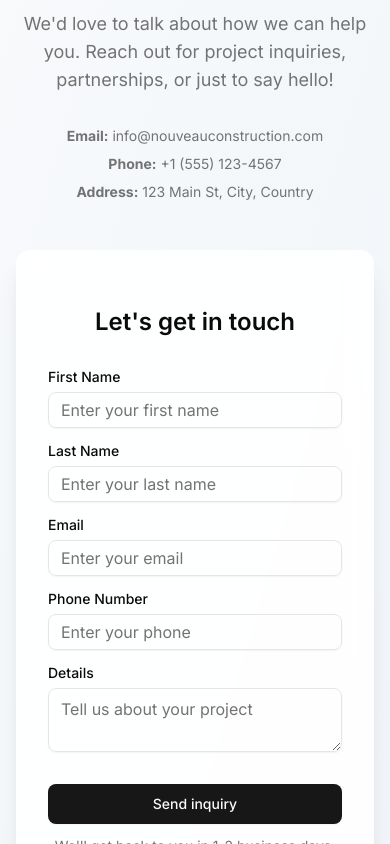
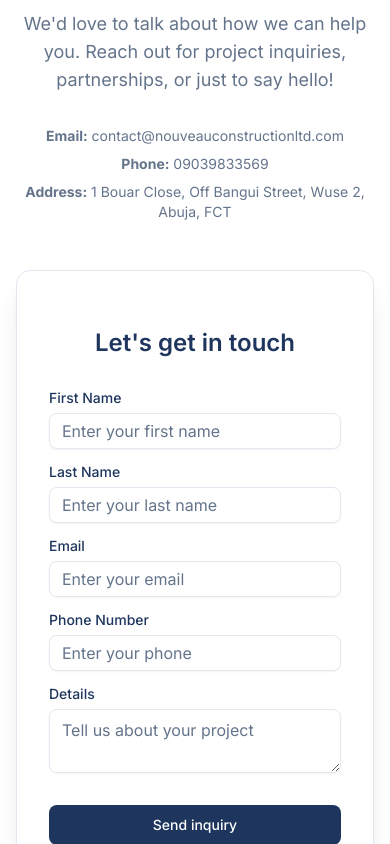
Before and after one commit to paulotokolo/nouveauconstructionltd, a Next.js app: page / in a window 390 px wide. Shown: the part 4560-5404 px from the top of the page. Built offline with nearby package versions, Linux system fonts and the light colour scheme.

Commit message:
form working and other changes(colors, etc)

```diff
--- a/app/globals.css
+++ b/app/globals.css
@@ -45,71 +45,73 @@
 
 :root {
   --radius: 0.625rem;
-  --background: oklch(1 0 0);
-  --foreground: oklch(0.145 0 0);
-  --card: oklch(1 0 0);
-  --card-foreground: oklch(0.145 0 0);
-  --popover: oklch(1 0 0);
-  --popover-foreground: oklch(0.145 0 0);
-  --primary: oklch(0.205 0 0);
-  --primary-foreground: oklch(0.985 0 0);
-  --secondary: oklch(0.97 0 0);
-  --secondary-foreground: oklch(0.205 0 0);
-  --muted: oklch(0.97 0 0);
-  --muted-foreground: oklch(0.556 0 0);
-  --accent: oklch(0.97 0 0);
-  --accent-foreground: oklch(0.205 0 0);
+  /* Updated to use brand colors */
+  --background: #FFFFFF;
+  --foreground: #1E365D;
+  --card: #FFFFFF;
+  --card-foreground: #1E365D;
+  --popover: #FFFFFF;
+  --popover-foreground: #1E365D;
+  --primary: #1E365D;
+  --primary-foreground: #FFFFFF;
+  --secondary: #F5F7FA;
+  --secondary-foreground: #1E365D;
+  --muted: #F5F7FA;
+  --muted-foreground: #64748B;
+  --accent: #F5F7FA;
+  --accent-foreground: #1E365D;
   --destructive: oklch(0.577 0.245 27.325);
-  --border: oklch(0.922 0 0);
-  --input: oklch(0.922 0 0);
-  --ring: oklch(0.708 0 0);
-  --chart-1: oklch(0.646 0.222 41.116);
-  --chart-2: oklch(0.6 0.118 184.704);
-  --chart-3: oklch(0.398 0.07 227.392);
-  --chart-4: oklch(0.828 0.189 84.429);
-  --chart-5: oklch(0.769 0.188 70.08);
-  --sidebar: oklch(0.985 0 0);
-  --sidebar-foreground: oklch(0.145 0 0);
-  --sidebar-primary: oklch(0.205 0 0);
-  --sidebar-primary-foreground: oklch(0.985 0 0);
-  --sidebar-accent: oklch(0.97 0 0);
-  --sidebar-accent-foreground: oklch(0.205 0 0);
-  --sidebar-border: oklch(0.922 0 0);
-  --sidebar-ring: oklch(0.708 0 0);
+  --border: #E2E8F0;
+  --input: #E2E8F0;
+  --ring: #94A3B8;
+  --chart-1: #1E365D;
+  --chart-2: #3B5998;
+  --chart-3: #64748B;
+  --chart-4: #94A3B8;
+  --chart-5: #CBD5E1;
+  --sidebar: #F8FAFC;
+  --sidebar-foreground: #1E365D;
+  --sidebar-primary: #1E365D;
+  --sidebar-primary-foreground: #FFFFFF;
+  --sidebar-accent: #F5F7FA;
+  --sidebar-accent-foreground: #1E365D;
+  --sidebar-border: #E2E8F0;
+  --sidebar-ring: #94A3B8;
 }
 
 .dark {
-  --background: oklch(0.145 0 0);
-  --foreground: oklch(0.985 0 0);
-  --card: oklch(0.205 0 0);
-  --card-foreground: oklch(0.985 0 0);
-  --popover: oklch(0.205 0 0);
-  --popover-foreground: oklch(0.985 0 0);
-  --primary: oklch(0.922 0 0);
-  --primary-foreground: oklch(0.205 0 0);
-  --secondary: oklch(0.269 0 0);
-  --secondary-foreground: oklch(0.985 0 0);
-  --muted: oklch(0.269 0 0);
-  --muted-foreground: oklch(0.708 0 0);
-  --accent: oklch(0.269 0 0);
-  --accent-foreground: oklch(0.985 0 0);
+  /* Updated to use brand colors for dark mode */
+  --background: #000000;
+  --foreground: #FFFFFF;
+  --card: #1E365D;
+  --card-foreground: #FFFFFF;
+  --popover: #1E365D;
+  --popover-foreground: #FFFFFF;
+  --primary: #FFFFFF;
+  --primary-foreground: #1E365D;
+  --secondary: #1E365D;
+  --secondary-foreground: #FFFFFF;
+  --muted: #1E365D;
+  --muted-foreground: #94A3B8;
+  --accent: #1E365D;
+  --accent-foreground: #FFFFFF;
   --destructive: oklch(0.704 0.191 22.216);
-  --border: oklch(1 0 0 / 10%);
-  --input: oklch(1 0 0 / 15%);
-  --ring: oklch(0.556 0 0);
-  --chart-1: oklch(0.488 0.243 264.376);
-  --chart-2: oklch(0.696 0.17 162.48);
-  --chart-3: oklch(0.769 0.188 70.08);
-  --chart-4: oklch(0.627 0.265 303.9);
-  --chart-5: oklch(0.645 0.246 16.439);
-  --sidebar: oklch(0.205 0 0);
-  --sidebar-foreground: oklch(0.985 0 0);
-  --sidebar-primary: oklch(0.488 0.243 264.376);
-  --sidebar-primary-foreground: oklch(0.985 0 0);
-  --sidebar-accent: oklch(0.269 0 0);
-  --sidebar-accent-foreground: oklch(0.985 0 0);
-  --sidebar-border: oklch(1 0 0 / 10%);
-  --sidebar-ring: oklch(0.556 0 0);
+  --border: rgba(255, 255, 255, 0.1);
+  --input: rgba(255, 255, 255, 0.15);
+  --ring: #64748B;
+  --chart-1: #1E365D;
+  --chart-2: #3B5998;
+  --chart-3: #FFFFFF;
+  --chart-4: #94A3B8;
+  --chart-5: #CBD5E1;
+  --sidebar: #1E365D;
+  --sidebar-foreground: #FFFFFF;
+  --sidebar-primary: #FFFFFF;
+  --sidebar-primary-foreground: #1E365D;
+  --sidebar-accent: #0F1A2E;
+  --sidebar-accent-foreground: #FFFFFF;
+  --sidebar-border: rgba(255, 255, 255, 0.1);
+  --sidebar-ring: #64748B;
 }
 
 @layer base {
--- a/components/nouveau/contact.tsx
+++ b/components/nouveau/contact.tsx
@@ -3,13 +3,29 @@ import { Card, CardContent } from "@/components/ui/card";
 import { Input } from "@/components/ui/input";
 import { Label } from "@/components/ui/label";
 import { Textarea } from "@/components/ui/textarea";
-import { BrainCircuit, MessageSquare, Wrench } from "lucide-react";
 import Link from "next/link";
 import Image from "next/image";
+import { useForm, ValidationError } from '@formspree/react';
+import { useState } from "react";
+import { CheckCircle2 } from "lucide-react";
 
 export default function Contact() {
+  const [state, handleSubmit] = useForm("mjkwjpdb");
+  const [formData, setFormData] = useState({
+    firstname: '',
+    lastname: '',
+    email: '',
+    phone: '',
+    message: ''
+  });
+
+  const handleInputChange = (e: any) => {
+    const { id, value } = e.target;
+    setFormData(prev => ({ ...prev, [id]: value }));
+  };
+
   return (
-    <section className="relative bg-gradient-to-br from-slate-50 to-slate-100 py-24 px-4 md:px-0">
+    <section className="relative bg-background py-24 px-4 md:px-0">
       <div className="container mx-auto 2xl:max-w-[1400px]">
         <div className="grid grid-cols-1 md:grid-cols-2 gap-12 items-center">
           {/* Left: Welcome & Info */}
@@ -22,23 +38,40 @@ export default function Contact() {
                 height={120}
                 className="rounded-xl shadow-md object-cover"
               />
-              <h2 className="text-3xl font-bold sm:text-4xl">Contact Us</h2>
+              <h2 className="text-3xl font-bold sm:text-4xl text-foreground">Contact Us</h2>
               <p className="text-muted-foreground text-lg max-w-md">
                 We'd love to talk about how we can help you. Reach out for project inquiries, partnerships, or just to say hello!
               </p>
               <div className="flex flex-col gap-2 text-sm text-muted-foreground mt-4">
-                <span><strong>Email:</strong> info@nouveauconstruction.com</span>
-                <span><strong>Phone:</strong> +1 (555) 123-4567</span>
-                <span><strong>Address:</strong> 123 Main St, City, Country</span>
+                <span><strong>Email:</strong> contact@nouveauconstructionltd.com</span>
+                <span><strong>Phone:</strong> 09039833569</span>
+                <span><strong>Address:</strong> 1 Bouar Close, Off Bangui Street, Wuse 2, Abuja, FCT</span>
               </div>
             </div>
           </div>
 
           {/* Right: Form */}
-          <Card className="shadow-xl border-0 bg-white/90 backdrop-blur-md">
+          <Card className="shadow-xl border border-border bg-card">
             <CardContent className="p-8">
-              <h3 className="mb-8 text-2xl font-semibold text-center md:text-left">Let's get in touch</h3>
-              <form>
+              {state.succeeded ? (
+                <div className="text-center py-8 space-y-4">
+                  <div className="flex justify-center">
+                    <CheckCircle2 className="w-16 h-16 text-primary" />
+                  </div>
+                  <h3 className="text-2xl font-semibold text-card-foreground">Thank You!</h3>
+                  <p className="text-muted-foreground">Your message has been sent successfully. We'll get back to you soon.</p>
+                  <Button
+                    onClick={() => window.location.reload()}
+                    variant="outline"
+                    className="mt-4"
+                  >
+                    Send another message
+                  </Button>
+                </div>
+              ) : (
+                <>
+                  <h3 className="mb-8 text-2xl font-semibold text-center md:text-left text-card-foreground">Let's get in touch</h3>
+                  <form onSubmit={handleSubmit}>
                     <div className="grid gap-4 lg:gap-6">
                       <div className="grid grid-cols-1 gap-4 sm:grid-cols-2 lg:gap-6">
                         <div>
@@ -48,9 +81,13 @@ export default function Contact() {
                           <Input
                             type="text"
                             id="firstname"
+                            name="firstname"
                             placeholder="Enter your first name"
                             required
+                            value={formData.firstname}
+                            onChange={handleInputChange}
                           />
+                          <ValidationError prefix="First Name" field="firstname" errors={state.errors} className="text-destructive text-sm mt-1" />
                         </div>
                         <div>
                           <Label htmlFor="lastname" className="mb-2">
@@ -59,9 +96,13 @@ export default function Contact() {
                           <Input
                             type="text"
                             id="lastname"
+                            name="lastname"
                             placeholder="Enter your last name"
                             required
+                            value={formData.lastname}
+                            onChange={handleInputChange}
                           />
+                          <ValidationError prefix="Last Name" field="lastname" errors={state.errors} className="text-destructive text-sm mt-1" />
                         </div>
                       </div>
 
@@ -73,9 +114,13 @@ export default function Contact() {
                           <Input
                             type="email"
                             id="email"
+                            name="email"
                             placeholder="Enter your email"
                             required
+                            value={formData.email}
+                            onChange={handleInputChange}
                           />
+                          <ValidationError prefix="Email" field="email" errors={state.errors} className="text-destructive text-sm mt-1" />
                         </div>
                         <div>
                           <Label htmlFor="phone" className="mb-2">
@@ -84,8 +129,12 @@ export default function Contact() {
                           <Input
                             type="tel"
                             id="phone"
+                            name="phone"
                             placeholder="Enter your phone"
+                            value={formData.phone}
+                            onChange={handleInputChange}
                           />
+                          <ValidationError prefix="Phone" field="phone" errors={state.errors} className="text-destructive text-sm mt-1" />
                         </div>
                       </div>
 
@@ -95,16 +144,25 @@ export default function Contact() {
                         </Label>
                         <Textarea
                           id="message"
+                          name="message"
                           placeholder="Tell us about your project"
                           rows={4}
                           required
+                          value={formData.message}
+                          onChange={handleInputChange}
                         />
+                        <ValidationError prefix="Message" field="message" errors={state.errors} className="text-destructive text-sm mt-1" />
                       </div>
                     </div>
 
                     <div className="mt-8 grid">
-                  <Button type="submit" size="lg" className="w-full">
-                    Send inquiry
+                      <Button
+                        type="submit"
+                        size="lg"
+                        className="w-full bg-primary text-primary-foreground hover:bg-primary/90"
+                        disabled={state.submitting}
+                      >
+                        {state.submitting ? "Sending..." : "Send inquiry"}
                       </Button>
                     </div>
 
@@ -114,6 +172,8 @@ export default function Contact() {
                       </p>
                     </div>
                   </form>
+                </>
+              )}
             </CardContent>
           </Card>
         </div>
--- a/package.json
+++ b/package.json
@@ -9,6 +9,7 @@
     "lint": "next lint"
   },
   "dependencies": {
+    "@formspree/react": "^3.0.0",
     "@radix-ui/react-accordion": "^1.2.10",
     "@radix-ui/react-dialog": "^1.1.13",
     "@radix-ui/react-dropdown-menu": "^2.1.14",
```
Also changed, not shown: 1 other file (tests, documents, lock files or other folders). Lines whose indentation alone changed are shown as unchanged.
